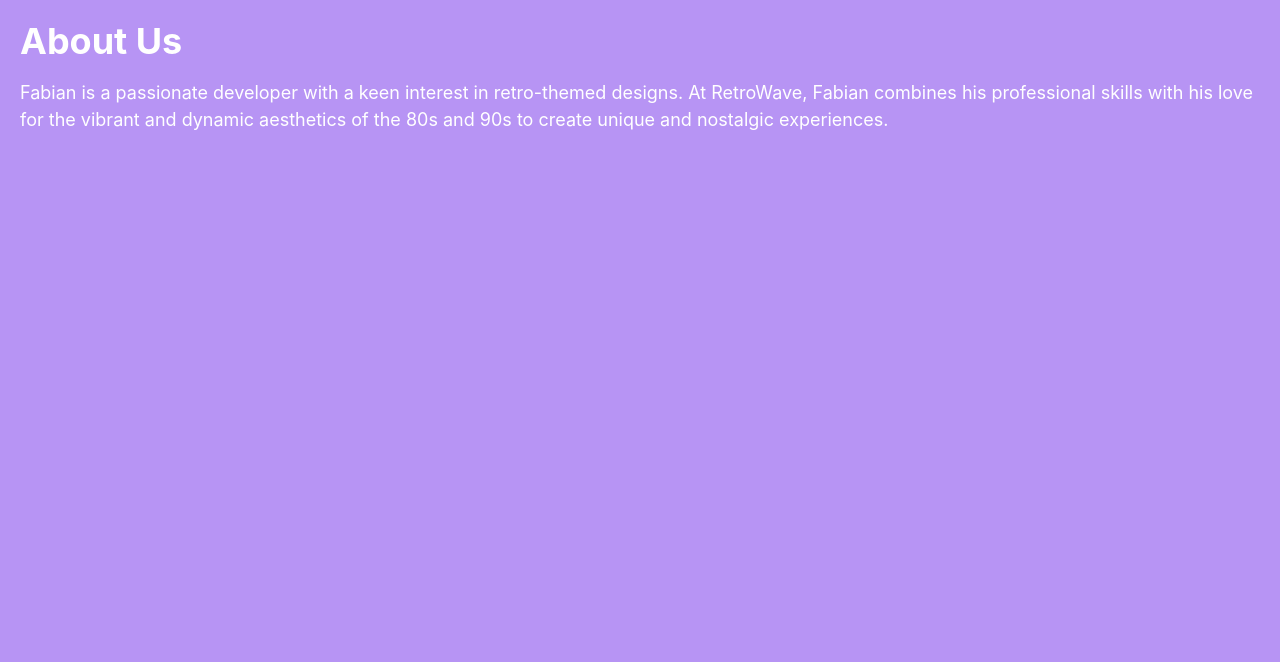
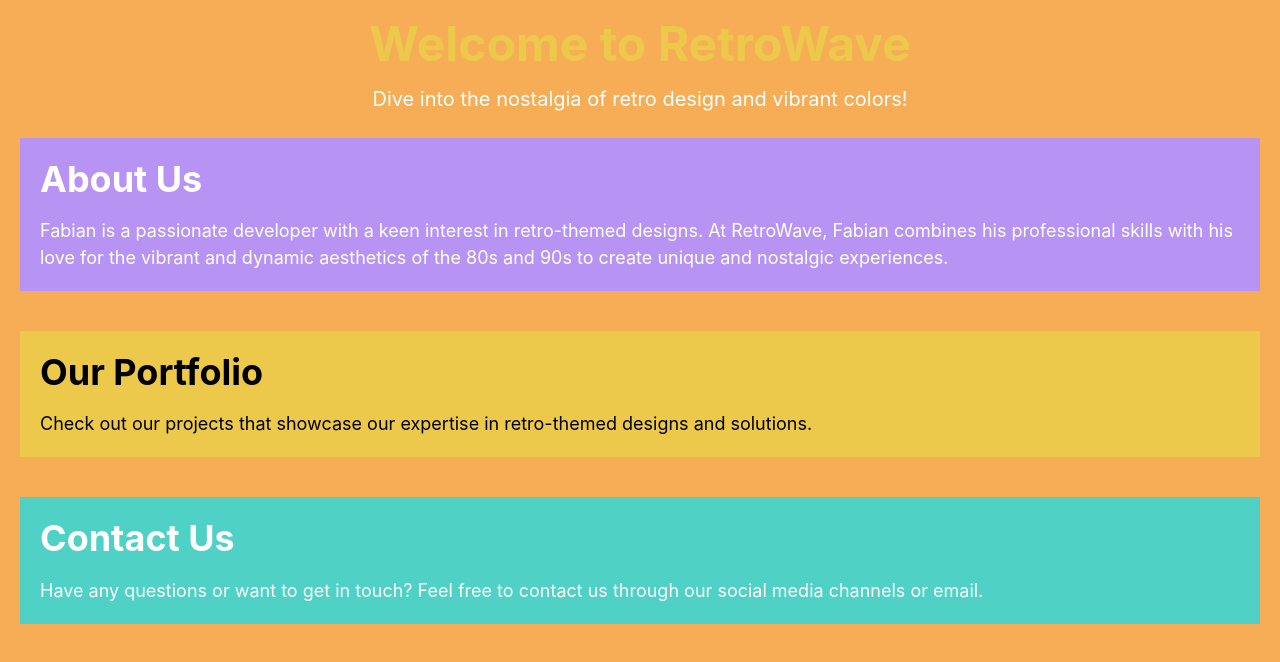
Before and after one commit to GPT-Engineer-App-Dev/personal-website-helper, a React (Vite) app: page /about in a window 1280 px wide. Shown: the top 662 px of the page. Built offline with nearby package versions, Linux system fonts and the light colour scheme.

Commit message:
Converted multi-page retro-themed website into a single-page layout with cohesive design.

```diff
--- a/src/App.jsx
+++ b/src/App.jsx
@@ -1,20 +1,35 @@
-import { Route, BrowserRouter as Router, Routes } from "react-router-dom";
-import Index from "./pages/Index.jsx";
-import About from "./pages/About.jsx";
-import Portfolio from "./pages/Portfolio.jsx";
-import Contact from "./pages/Contact.jsx";
+import { Box, Flex, Heading, Text, Button, VStack } from '@chakra-ui/react';
+import { FaHome, FaInfo, FaBriefcase, FaEnvelope } from 'react-icons/fa';
 
-function App() {
+const App = () => {
   return (
-    <Router>
-      <Routes>
-        <Route exact path="/" element={<Index />} />
-        <Route exact path="/about" element={<About />} />
-        <Route exact path="/portfolio" element={<Portfolio />} />
-        <Route exact path="/contact" element={<Contact />} />
-      </Routes>
-    </Router>
+    <Box bg="orange.300" minH="100vh" p={5}>
+      <Flex direction="column" align="center" justify="center">
+        <Heading as="h1" size="2xl" color="yellow.400" mb={4}>Welcome to RetroWave</Heading>
+        <Text fontSize="xl" color="white" mb={6}>Dive into the nostalgia of retro design and vibrant colors!</Text>
+        <VStack spacing={10} align="stretch">
+          <Box bg="purple.300" color="white" p={5}>
+            <Heading as="h2" size="xl" mb={4}>About Us</Heading>
+            <Text fontSize="lg">
+              Fabian is a passionate developer with a keen interest in retro-themed designs. At RetroWave, Fabian combines his professional skills with his love for the vibrant and dynamic aesthetics of the 80s and 90s to create unique and nostalgic experiences.
+            </Text>
+          </Box>
+          <Box bg="yellow.400" color="black" p={5}>
+            <Heading as="h2" size="xl" mb={4}>Our Portfolio</Heading>
+            <Text fontSize="lg">
+              Check out our projects that showcase our expertise in retro-themed designs and solutions.
+            </Text>
+          </Box>
+          <Box bg="teal.300" color="white" p={5}>
+            <Heading as="h2" size="xl" mb={4}>Contact Us</Heading>
+            <Text fontSize="lg">
+              Have any questions or want to get in touch? Feel free to contact us through our social media channels or email.
+            </Text>
+          </Box>
+        </VStack>
+      </Flex>
+    </Box>
   );
-}
+};
 
 export default App;
--- a/src/pages/About.jsx
+++ /dev/null
@@ -1,14 +0,0 @@
-import { Box, Heading, Text } from '@chakra-ui/react';
-
-const About = () => {
-  return (
-    <Box bg="purple.300" color="white" p={5} minH="100vh">
-      <Heading as="h1" size="xl" mb={4}>About Us</Heading>
-      <Text fontSize="lg">
-        Fabian is a passionate developer with a keen interest in retro-themed designs. At RetroWave, Fabian combines his professional skills with his love for the vibrant and dynamic aesthetics of the 80s and 90s to create unique and nostalgic experiences.
-      </Text>
-    </Box>
-  );
-};
-
-export default About;
--- a/src/pages/Contact.jsx
+++ /dev/null
@@ -1,14 +0,0 @@
-import { Box, Heading, Text } from '@chakra-ui/react';
-
-const Contact = () => {
-  return (
-    <Box bg="teal.300" color="white" p={5} minH="100vh">
-      <Heading as="h1" size="xl" mb={4}>Contact Us</Heading>
-      <Text fontSize="lg">
-        Have any questions or want to get in touch? Feel free to contact us through our social media channels or email.
-      </Text>
-    </Box>
-  );
-};
-
-export default Contact;
--- a/src/pages/Index.jsx
+++ /dev/null
@@ -1,33 +0,0 @@
-import { Box, Flex, Heading, Text, Button } from '@chakra-ui/react';
-import { FaHome, FaInfo, FaBriefcase, FaEnvelope } from 'react-icons/fa';
-import { Link } from 'react-router-dom';
-
-const Index = () => {
-  return (
-    <Box bg="orange.300" minH="100vh" p={5}>
-      <Flex direction="column" align="center" justify="center">
-        <Heading as="h1" size="2xl" color="yellow.400" mb={4}>Welcome to RetroWave</Heading>
-        <Text fontSize="xl" color="white" mb={6}>Dive into the nostalgia of retro design and vibrant colors!</Text>
-        <Flex>
-          <Link to="/about">
-            <Button leftIcon={<FaInfo />} colorScheme="pink" variant="solid" m={2}>
-              About
-            </Button>
-          </Link>
-          <Link to="/portfolio">
-            <Button leftIcon={<FaBriefcase />} colorScheme="purple" variant="solid" m={2}>
-              Portfolio
-            </Button>
-          </Link>
-          <Link to="/contact">
-            <Button leftIcon={<FaEnvelope />} colorScheme="teal" variant="solid" m={2}>
-              Contact
-            </Button>
-          </Link>
-        </Flex>
-      </Flex>
-    </Box>
-  );
-};
-
-export default Index;
--- a/src/pages/Portfolio.jsx
+++ /dev/null
@@ -1,14 +0,0 @@
-import { Box, Heading, Text } from '@chakra-ui/react';
-
-const Portfolio = () => {
-  return (
-    <Box bg="yellow.400" color="black" p={5} minH="100vh">
-      <Heading as="h1" size="xl" mb={4}>Our Portfolio</Heading>
-      <Text fontSize="lg">
-        Check out our projects that showcase our expertise in retro-themed designs and solutions.
-      </Text>
-    </Box>
-  );
-};
-
-export default Portfolio;
```
